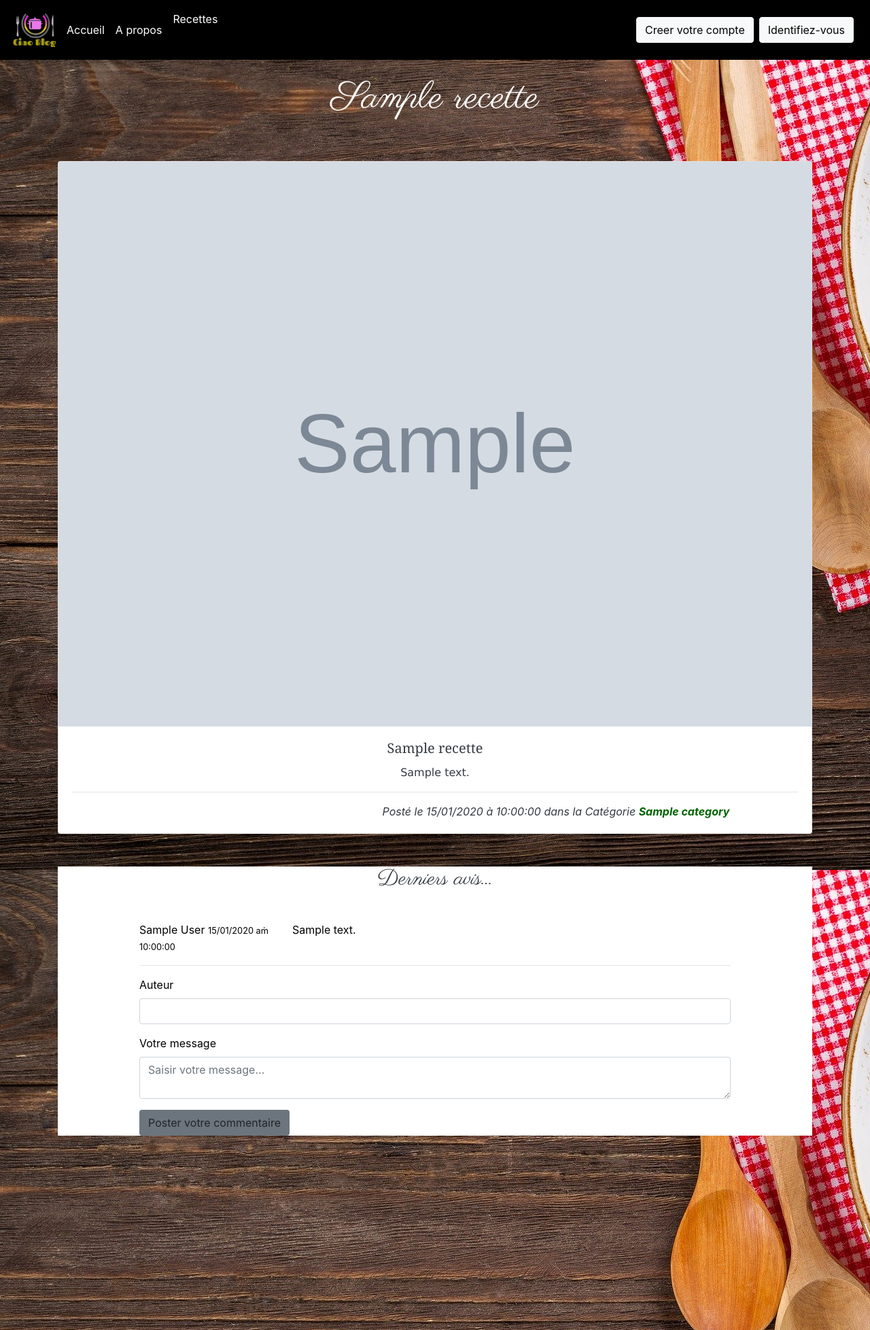
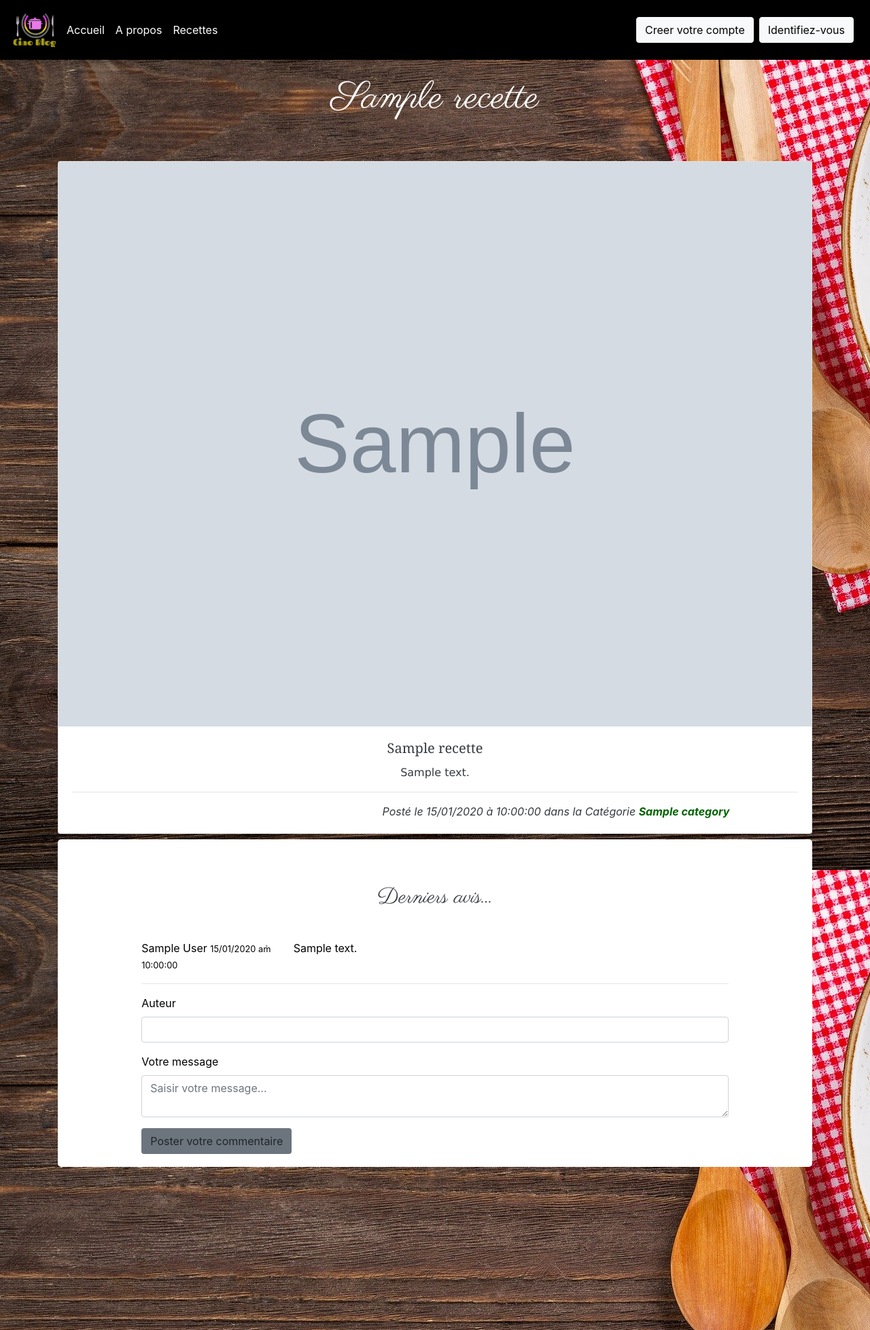
Before and after one commit to O-Antonin/projetcodeuses, a Symfony app: template templates/blog/show.html.twig in a window 1280 px wide. Shown: the top 1957 px of the page at 68% size. Run offline with Twig, Linux system fonts and the light colour scheme; the template is opened without the code that fills it: most values are stand-ins (such as "Sample title", 1, 10 or a date in 2020); grey boxes marked "Sample" are stand-in pictures; form fields are guessed from the names that the template uses; some libraries are stand-ins or nearby versions.

Commit message:
petite modif

```diff
--- a/composer.json
+++ b/composer.json
@@ -28,7 +28,7 @@
         "symfony/validator": "4.4.*",
         "symfony/web-link": "4.4.*",
         "symfony/yaml": "4.4.*",
-        "vich/uploader-bundle": "^1.14"
+        "vich/uploader-bundle": "^1.15"
     },
     "require-dev": {
         "doctrine/doctrine-fixtures-bundle": "^3.3",
--- a/src/Migrations/Version20200715101727.php
+++ b/src/Migrations/Version20200715110246.php
@@ -10,7 +10,7 @@
 /**
  * Auto-generated Migration: Please modify to your needs!
  */
-final class Version20200715101727 extends AbstractMigration
+final class Version20200715110246 extends AbstractMigration
 {
     public function getDescription() : string
     {
@@ -23,6 +23,8 @@
         $this->abortIf($this->connection->getDatabasePlatform()->getName() !== 'mysql', 'Migration can only be executed safely on \'mysql\'.');
 
         $this->addSql('CREATE TABLE contact (id INT AUTO_INCREMENT NOT NULL, firstname VARCHAR(255) NOT NULL, lastname VARCHAR(255) NOT NULL, phone VARCHAR(255) NOT NULL, email VARCHAR(255) NOT NULL, message LONGTEXT NOT NULL, PRIMARY KEY(id)) DEFAULT CHARACTER SET utf8mb4 COLLATE `utf8mb4_unicode_ci` ENGINE = InnoDB');
+        $this->addSql('ALTER TABLE category CHANGE description description LONGTEXT NOT NULL');
+        $this->addSql('ALTER TABLE recette ADD updated_at DATETIME NOT NULL');
     }
 
     public function down(Schema $schema) : void
@@ -31,5 +33,7 @@
         $this->abortIf($this->connection->getDatabasePlatform()->getName() !== 'mysql', 'Migration can only be executed safely on \'mysql\'.');
 
         $this->addSql('DROP TABLE contact');
+        $this->addSql('ALTER TABLE category CHANGE description description VARCHAR(500) CHARACTER SET utf8mb4 NOT NULL COLLATE `utf8mb4_unicode_ci`');
+        $this->addSql('ALTER TABLE recette DROP updated_at');
     }
 }
--- a/templates/base.html.twig
+++ b/templates/base.html.twig
@@ -40,7 +40,7 @@
 
 
 
-                <li class="nav-item">
+                <li class="nav-item py-3">
                   <a class="nav-link " href="{{ path('list_category') }}">Recettes</a>
                 </li>
 
--- a/templates/blog/show.html.twig
+++ b/templates/blog/show.html.twig
@@ -5,8 +5,7 @@
     <div class="container">
         <h2 class="display-4 my-4 text-center animate__animated animate__backInDown" > {{ recette.title }} </h2>
 
-
-        <div class="col-md-12 card mb-2 text-center p-0 text-dark">
+        <div class="col-md-12 card mb-2 text-center bg- p-0 text-dark">
             <img src="{{ asset('images/recettesImages/' ~ recette.image )|replace({"200": "1000/300"}) }}" class="card-img-top" alt="{{ recette.title }}">
 
             <div class="card-body">
@@ -26,7 +25,7 @@
     </div>
 
 
-        <div class="col-md-12 style=formulaire">
+        <div class="col-md-12 style-formulaire">
 
             <h2 class="text-center text-dark mt-5"> Derniers avis... </h2>
 
@@ -56,5 +55,5 @@
 
         </div>
     </div>
-
+</div>
 {% endblock %}
```
Also changed, not shown: 1 other file.
